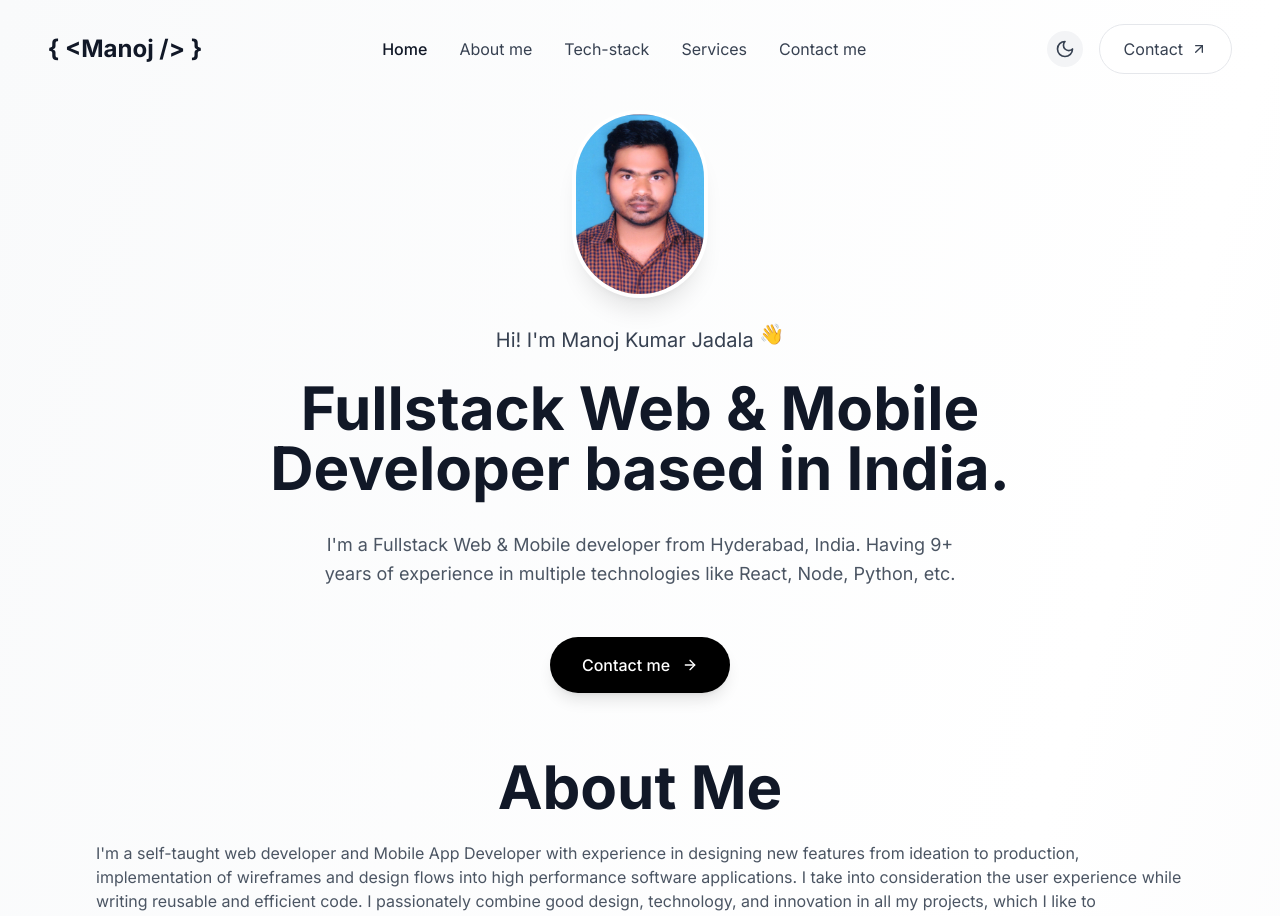
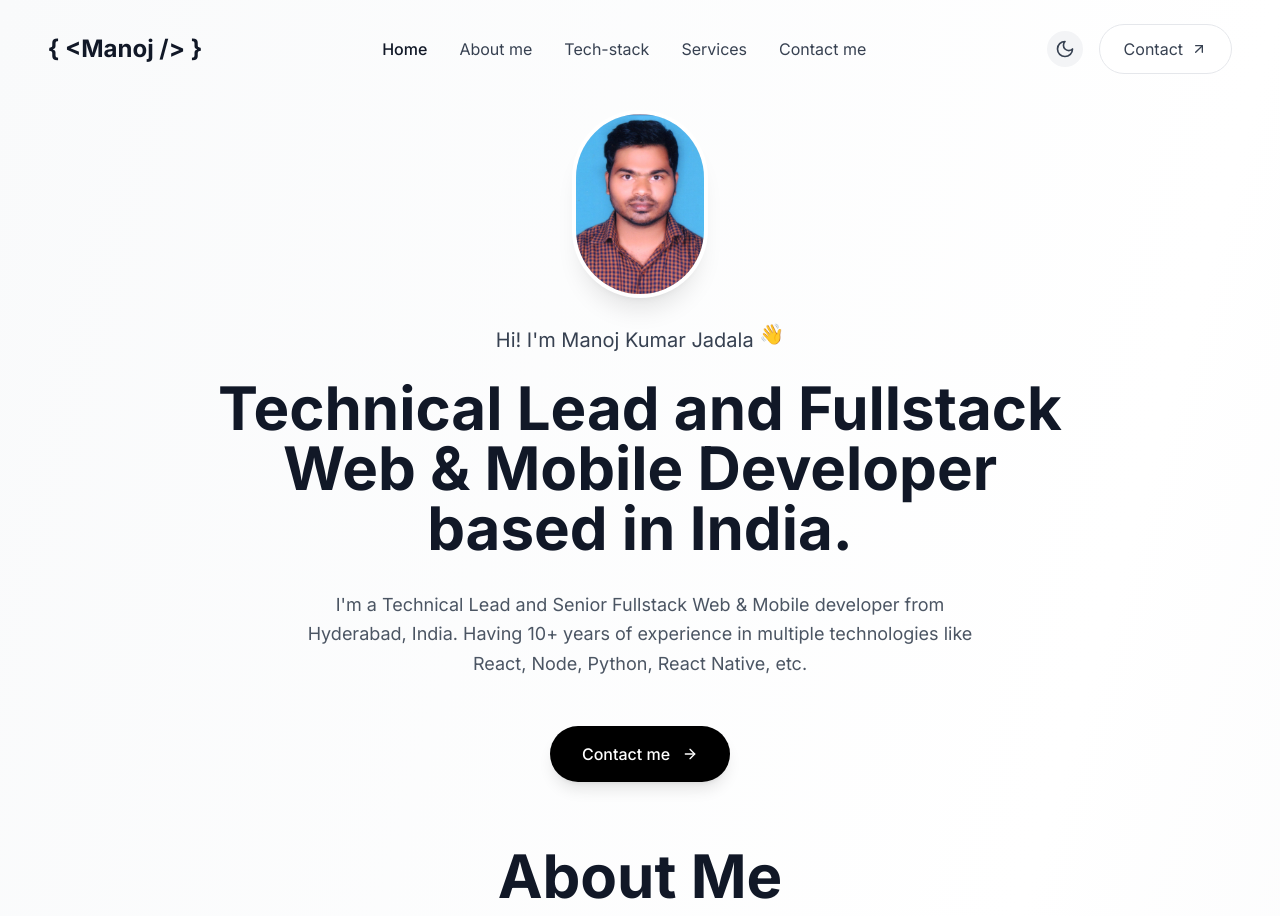
Before and after one commit to manozkumarj/profile, a React (Vite) app: page / in a window 1280 px wide. Shown: the top 916 px of the page. Built offline with nearby package versions, Linux system fonts and the light colour scheme.

Commit message:
Updated Hero component title and description; modified Header component to make logo clickable; adjusted Toaster position; refined About section text.

```diff
--- a/src/App.tsx
+++ b/src/App.tsx
@@ -23,7 +23,7 @@ function App() {
         <Footer />
       </div>
       <Toaster
-        position="bottom-left"
+        position="bottom-center"
         reverseOrder={false}
         gutter={8}
         containerClassName=""
--- a/src/components/About.tsx
+++ b/src/components/About.tsx
@@ -8,7 +8,7 @@ const About = () => {
             </div>
             <div className="w-full px-6 py-6 lg:px-12 relative z-50">
                 <p className="max-w-7xl mx-auto flex items-center justify-between text-gray-600 dark:text-gray-400">
-                    I'm a self-taught web developer and Mobile App Developer with experience in designing new features from ideation to production,
+                    I'm a self-taught Web and Mobile App Developer with experience in designing new features from ideation to production,
                     implementation of wireframes and design flows into high performance software applications.
                     I take into consideration the user experience while writing reusable and efficient code.
                     I passionately combine good design, technology, and innovation in all my projects, which I like to accompany from the first idea to release. Currently, I'm focused on the Generative AI space.
--- a/src/components/Header.tsx
+++ b/src/components/Header.tsx
@@ -53,7 +53,7 @@ const Header: React.FC<HeaderProps> = ({ isDark, toggleTheme }) => {
         <div className="max-w-7xl mx-auto flex items-center justify-between">
           {/* Logo */}
           <div className="flex items-center space-x-2">
-            <span className="text-2xl font-bold text-gray-900 dark:text-white">&#123; &lt;Manoj /&gt; &#125;</span>
+            <a href='/' className="text-2xl font-bold text-gray-900 dark:text-white">&#123; &lt;Manoj /&gt; &#125;</a>
             {/* <div className="w-2 h-2 bg-red-500 rounded-full"></div> */}
           </div>
 
--- a/src/components/Hero.tsx
+++ b/src/components/Hero.tsx
@@ -34,7 +34,7 @@ const Hero = () => {
         {/* Main Title */}
         <div className="mb-8">
           <h2 className="text-4xl md:text-5xl lg:text-6xl font-bold text-gray-900 dark:text-white leading-tight">
-            Fullstack Web & Mobile Developer
+            Technical Lead and Fullstack Web & Mobile Developer
             based in India.
           </h2>
         </div>
@@ -42,8 +42,8 @@ const Hero = () => {
         {/* Description */}
         <div className="mb-12">
           <p className="text-lg text-gray-600 dark:text-gray-400 max-w-2xl mx-auto leading-relaxed">
-            I'm a Fullstack Web & Mobile developer from Hyderabad, India. Having 9+ years of experience in multiple
-            technologies like React, Node, Python, etc.
+            I'm a Technical Lead and Senior Fullstack Web & Mobile developer from Hyderabad, India. Having 10+ years of experience in multiple
+            technologies like React, Node, Python, React Native, etc.
           </p>
         </div>
 
```
